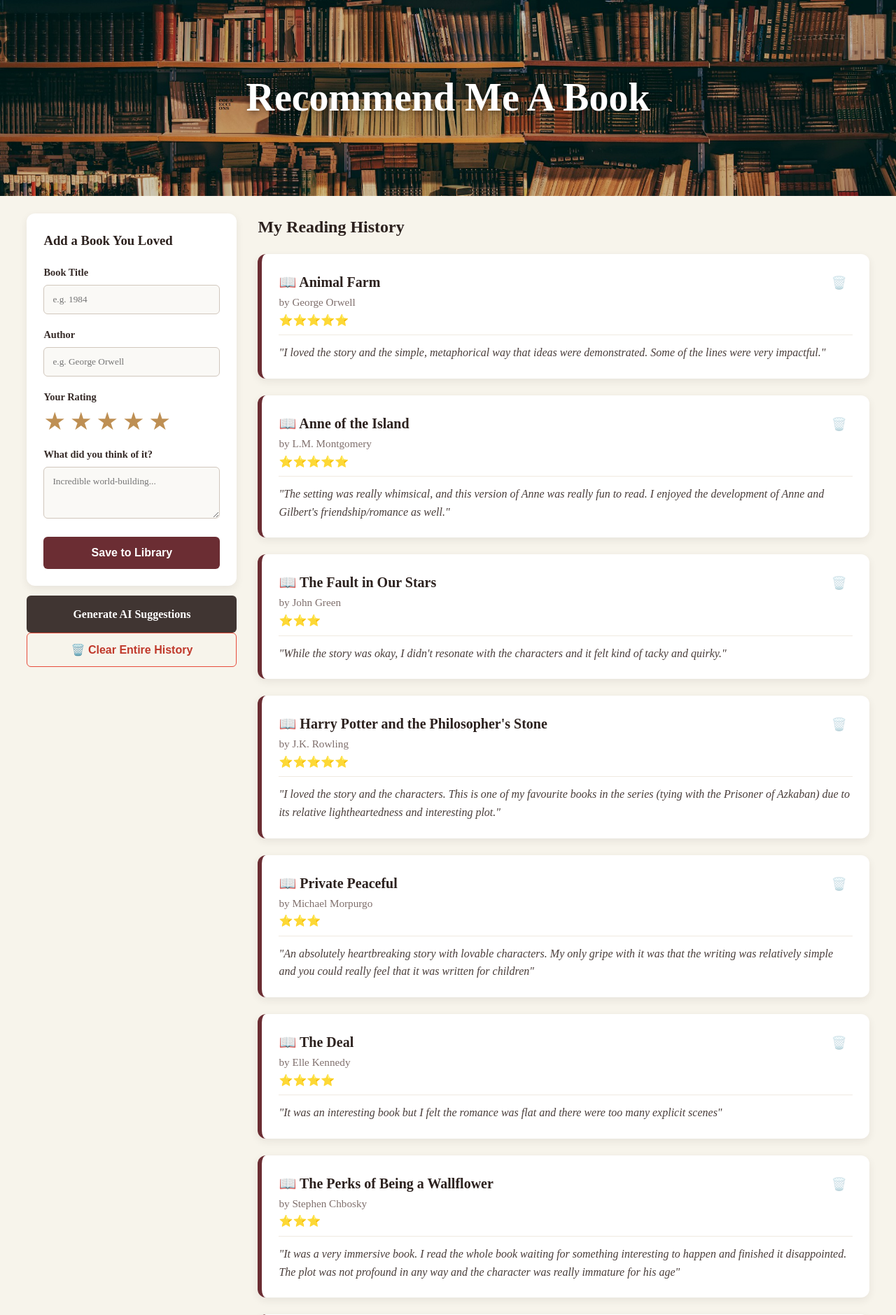
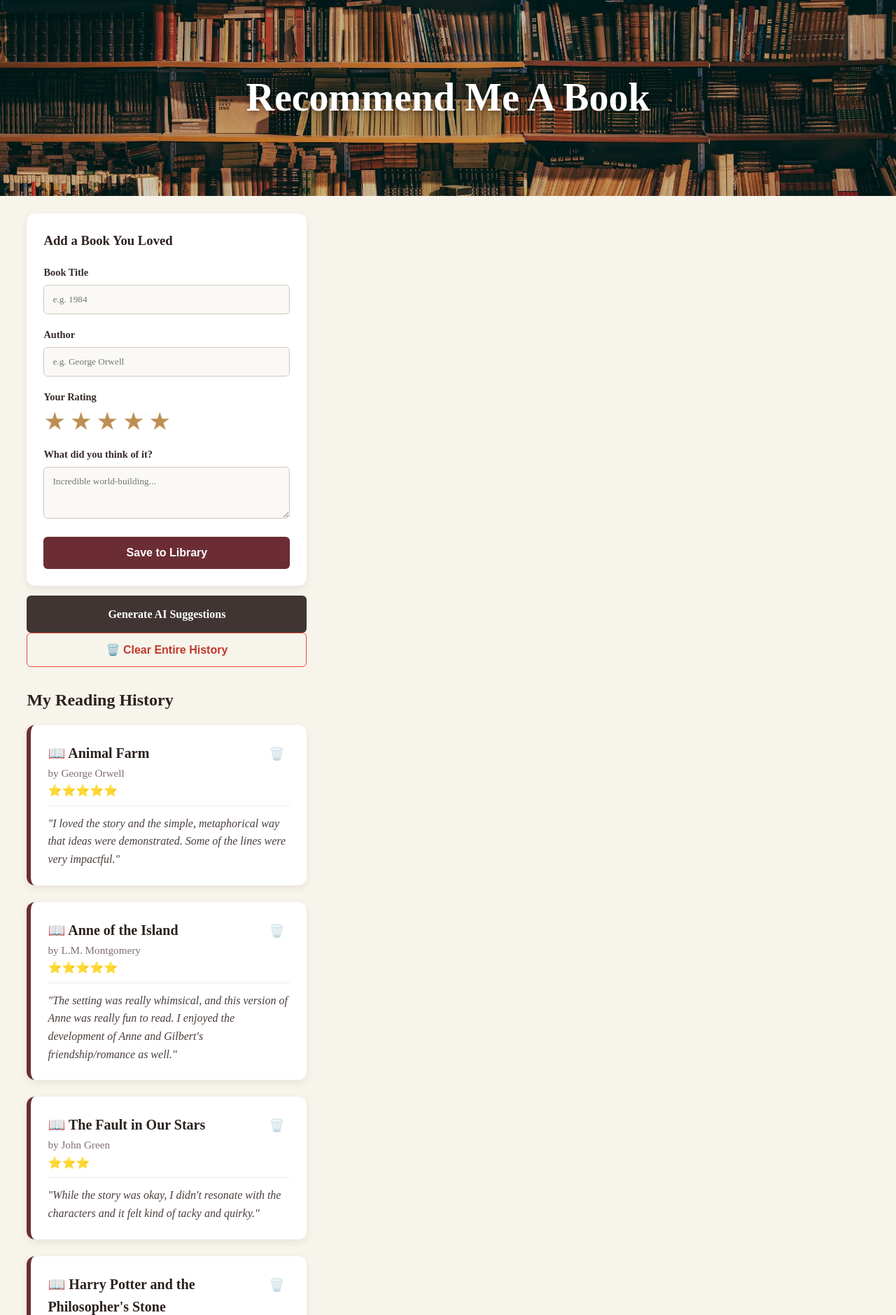
Before and after one commit to 24092bhs/book-recommendation-website, a Flask app: page / in a window 1280 px wide. Shown: the top 1879 px of the page at 70% size. Run offline with Flask 3, Linux system fonts and the light colour scheme; data comes from the database, SQL or seed files in the repository; both versions use the stored data as it was after the commit; some libraries are stand-ins or nearby versions; some web fonts are replaced.

Commit message:
moved the position of the book history

```diff
--- a/static/style.css
+++ b/static/style.css
@@ -50,7 +50,7 @@ h1, h2, h3 {
     margin: 0 auto;    /* Keeps layout centered */
     padding: 25px 0;
     display: grid;
-    grid-template-columns: 300px 1fr; /* Compact sidebar, max space for content */
+    grid-template-columns: 400px 1fr; /* Compact sidebar, max space for content */
     gap: 30px;
 }
 
@@ -285,6 +285,18 @@ input[type="text"]:focus, textarea:focus {
     border-radius: 8px;
 }
 
+/* Gives nice breathing room above the Reading History header */
+.history-section h2,
+.sidebar-column h2 {
+    margin-top: 28px;
+    margin-bottom: 16px;
+}
+
+/* Ensures the red button doesn't hug anything beneath it */
+.btn-danger {
+    margin-bottom: 25px;
+}
+
 /* Danger Button for Clearing History */
 .btn-danger {
     background-color: transparent;
--- a/templates/index.html
+++ b/templates/index.html
@@ -54,22 +54,7 @@
                 <button type="submit" class="btn btn-danger">🗑️ Clear Entire History</button>
             </form>
             {% endif %}
-        </aside>
 
-        <main class="main-content">
-
-            {% if recommendations %}
-           <div class="recommendations-container">
-                <div class="ai-title-row">
-                    <h2>You Should Read...</h2>
-                    <button id="close-rec-btn" onclick="toggleRecommendations()">Hide</button>
-                </div>
-
-                <div id="ai-recommendations-content">
-                    {{ recommendations | safe }}
-                </div>
-            </div>
-            {% endif %}
 
             <div class="history-section">
                 <h2>My Reading History</h2>
@@ -96,7 +81,22 @@
                     {% endfor %}
                 </div>
             </div>
+        </aside>
 
+        <main class="main-content">
+
+            {% if recommendations %}
+           <div class="recommendations-container">
+                <div class="ai-title-row">
+                    <h2>You Should Read...</h2>
+                    <button id="close-rec-btn" onclick="toggleRecommendations()">Hide</button>
+                </div>
+
+                <div id="ai-recommendations-content">
+                    {{ recommendations | safe }}
+                </div>
+            </div>
+            {% endif %}
         </main>
     </div>
 
```
Also changed, not shown: books.db.
